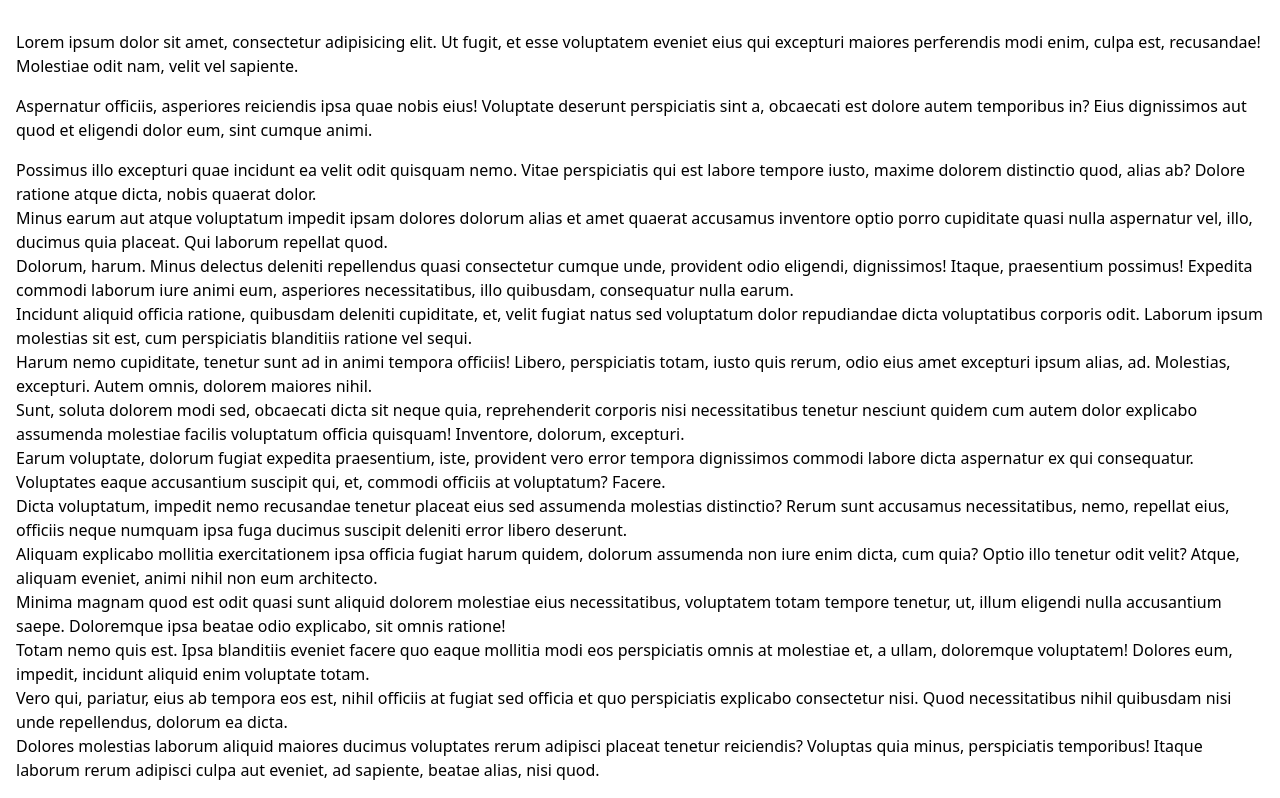
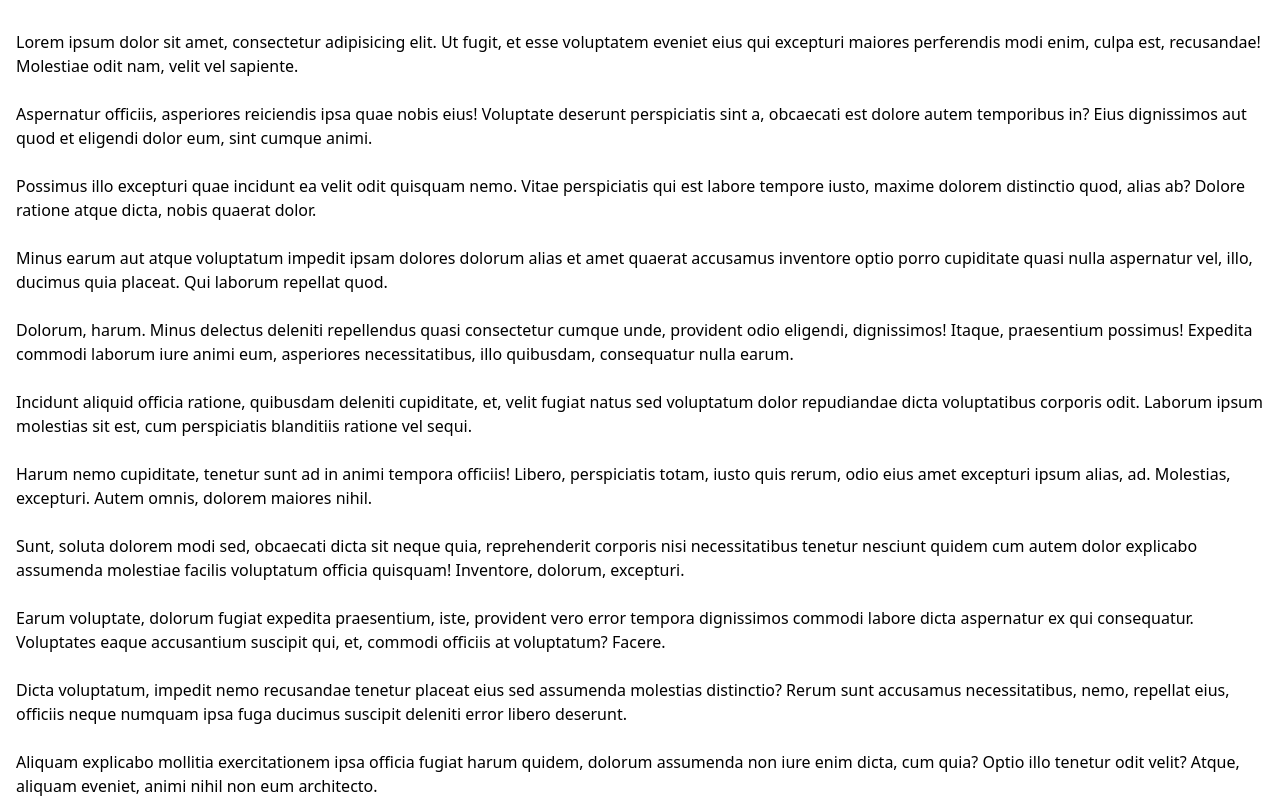
Before and after one commit to ms-bee/demo_site, a plain HTML site: page index.html in a window 1280 px wide. Shown: the part 180-978 px from the top of the page. Drawn offline with nearby package versions, Linux system fonts and the light colour scheme.

Commit message:
commit 2
week 2 addition

```diff
--- a/index.html
+++ b/index.html
@@ -6,7 +6,7 @@
 		<meta name="viewport" content="width=device-width, user-scalable=no, initial-scale=1.0, maximum-scale=1.0, minimum-scale=1.0">
 		<link href="https://cdn.jsdelivr.net/npm/tailwindcss/dist/tailwind.min.css" rel="stylesheet">
 
-		<title>ctva 461 demo</title>
+		<title>Week 2 ctva 461 demo</title>
 	</head>
 			<div class="container mx-auto bg-blue my-16 p-4 border-b md:border-b-2 border-grey ">
 
@@ -21,21 +21,21 @@
 				</div>
 
 					<div class="leading-normal">
-						<p class="mb-4">Lorem ipsum dolor sit amet, consectetur adipisicing elit. Ut fugit, et esse voluptatem eveniet eius qui excepturi maiores perferendis modi enim, culpa est, recusandae! Molestiae odit nam, velit vel sapiente.</p>
-						<p class="mb-4">Aspernatur officiis, asperiores reiciendis ipsa quae nobis eius! Voluptate deserunt perspiciatis sint a, obcaecati est dolore autem temporibus in? Eius dignissimos aut quod et eligendi dolor eum, sint cumque animi.</p>
-						<p class="mn-4">Possimus illo excepturi quae incidunt ea velit odit quisquam nemo. Vitae perspiciatis qui est labore tempore iusto, maxime dolorem distinctio quod, alias ab? Dolore ratione atque dicta, nobis quaerat dolor.</p>
-						<p class="mn-4">Minus earum aut atque voluptatum impedit ipsam dolores dolorum alias et amet quaerat accusamus inventore optio porro cupiditate quasi nulla aspernatur vel, illo, ducimus quia placeat. Qui laborum repellat quod.</p>
-						<p class="mn-4">Dolorum, harum. Minus delectus deleniti repellendus quasi consectetur cumque unde, provident odio eligendi, dignissimos! Itaque, praesentium possimus! Expedita commodi laborum iure animi eum, asperiores necessitatibus, illo quibusdam, consequatur nulla earum.</p>
-						<p class="mn-4">Incidunt aliquid officia ratione, quibusdam deleniti cupiditate, et, velit fugiat natus sed voluptatum dolor repudiandae dicta voluptatibus corporis odit. Laborum ipsum molestias sit est, cum perspiciatis blanditiis ratione vel sequi.</p>
-						<p class="mn-4">Harum nemo cupiditate, tenetur sunt ad in animi tempora officiis! Libero, perspiciatis totam, iusto quis rerum, odio eius amet excepturi ipsum alias, ad. Molestias, excepturi. Autem omnis, dolorem maiores nihil.</p>
-						<p class="mn-4">Sunt, soluta dolorem modi sed, obcaecati dicta sit neque quia, reprehenderit corporis nisi necessitatibus tenetur nesciunt quidem cum autem dolor explicabo assumenda molestiae facilis voluptatum officia quisquam! Inventore, dolorum, excepturi.</p>
-						<p class="mn-4">Earum voluptate, dolorum fugiat expedita praesentium, iste, provident vero error tempora dignissimos commodi labore dicta aspernatur ex qui consequatur. Voluptates eaque accusantium suscipit qui, et, commodi officiis at voluptatum? Facere.</p>
-						<p class="mn-4">Dicta voluptatum, impedit nemo recusandae tenetur placeat eius sed assumenda molestias distinctio? Rerum sunt accusamus necessitatibus, nemo, repellat eius, officiis neque numquam ipsa fuga ducimus suscipit deleniti error libero deserunt.</p>
-						<p class="mn-4">Aliquam explicabo mollitia exercitationem ipsa officia fugiat harum quidem, dolorum assumenda non iure enim dicta, cum quia? Optio illo tenetur odit velit? Atque, aliquam eveniet, animi nihil non eum architecto.</p>
-						<p class="mn-4">Minima magnam quod est odit quasi sunt aliquid dolorem molestiae eius necessitatibus, voluptatem totam tempore tenetur, ut, illum eligendi nulla accusantium saepe. Doloremque ipsa beatae odio explicabo, sit omnis ratione!</p>
-						<p class="mn-4">Totam nemo quis est. Ipsa blanditiis eveniet facere quo eaque mollitia modi eos perspiciatis omnis at molestiae et, a ullam, doloremque voluptatem! Dolores eum, impedit, incidunt aliquid enim voluptate totam.</p>
-						<p class="mn-4">Vero qui, pariatur, eius ab tempora eos est, nihil officiis at fugiat sed officia et quo perspiciatis explicabo consectetur nisi. Quod necessitatibus nihil quibusdam nisi unde repellendus, dolorum ea dicta.</p>
-						<p class="mn-4">Dolores molestias laborum aliquid maiores ducimus voluptates rerum adipisci placeat tenetur reiciendis? Voluptas quia minus, perspiciatis temporibus! Itaque laborum rerum adipisci culpa aut eveniet, ad sapiente, beatae alias, nisi quod.</p>
+						<p class="mb-6">Lorem ipsum dolor sit amet, consectetur adipisicing elit. Ut fugit, et esse voluptatem eveniet eius qui excepturi maiores perferendis modi enim, culpa est, recusandae! Molestiae odit nam, velit vel sapiente.</p>
+						<p class="mb-6">Aspernatur officiis, asperiores reiciendis ipsa quae nobis eius! Voluptate deserunt perspiciatis sint a, obcaecati est dolore autem temporibus in? Eius dignissimos aut quod et eligendi dolor eum, sint cumque animi.</p>
+						<p class="mb-6">Possimus illo excepturi quae incidunt ea velit odit quisquam nemo. Vitae perspiciatis qui est labore tempore iusto, maxime dolorem distinctio quod, alias ab? Dolore ratione atque dicta, nobis quaerat dolor.</p>
+						<p class="mb-6">Minus earum aut atque voluptatum impedit ipsam dolores dolorum alias et amet quaerat accusamus inventore optio porro cupiditate quasi nulla aspernatur vel, illo, ducimus quia placeat. Qui laborum repellat quod.</p>
+						<p class="mb-6">Dolorum, harum. Minus delectus deleniti repellendus quasi consectetur cumque unde, provident odio eligendi, dignissimos! Itaque, praesentium possimus! Expedita commodi laborum iure animi eum, asperiores necessitatibus, illo quibusdam, consequatur nulla earum.</p>
+						<p class="mb-6">Incidunt aliquid officia ratione, quibusdam deleniti cupiditate, et, velit fugiat natus sed voluptatum dolor repudiandae dicta voluptatibus corporis odit. Laborum ipsum molestias sit est, cum perspiciatis blanditiis ratione vel sequi.</p>
+						<p class="mb-6">Harum nemo cupiditate, tenetur sunt ad in animi tempora officiis! Libero, perspiciatis totam, iusto quis rerum, odio eius amet excepturi ipsum alias, ad. Molestias, excepturi. Autem omnis, dolorem maiores nihil.</p>
+						<p class="mb-6">Sunt, soluta dolorem modi sed, obcaecati dicta sit neque quia, reprehenderit corporis nisi necessitatibus tenetur nesciunt quidem cum autem dolor explicabo assumenda molestiae facilis voluptatum officia quisquam! Inventore, dolorum, excepturi.</p>
+						<p class="mb-6">Earum voluptate, dolorum fugiat expedita praesentium, iste, provident vero error tempora dignissimos commodi labore dicta aspernatur ex qui consequatur. Voluptates eaque accusantium suscipit qui, et, commodi officiis at voluptatum? Facere.</p>
+						<p class="mb-6">Dicta voluptatum, impedit nemo recusandae tenetur placeat eius sed assumenda molestias distinctio? Rerum sunt accusamus necessitatibus, nemo, repellat eius, officiis neque numquam ipsa fuga ducimus suscipit deleniti error libero deserunt.</p>
+						<p class="mb-6">Aliquam explicabo mollitia exercitationem ipsa officia fugiat harum quidem, dolorum assumenda non iure enim dicta, cum quia? Optio illo tenetur odit velit? Atque, aliquam eveniet, animi nihil non eum architecto.</p>
+						<p class="mb-6">Minima magnam quod est odit quasi sunt aliquid dolorem molestiae eius necessitatibus, voluptatem totam tempore tenetur, ut, illum eligendi nulla accusantium saepe. Doloremque ipsa beatae odio explicabo, sit omnis ratione!</p>
+						<p class="mb-6">Totam nemo quis est. Ipsa blanditiis eveniet facere quo eaque mollitia modi eos perspiciatis omnis at molestiae et, a ullam, doloremque voluptatem! Dolores eum, impedit, incidunt aliquid enim voluptate totam.</p>
+						<p class="mb-6">Vero qui, pariatur, eius ab tempora eos est, nihil officiis at fugiat sed officia et quo perspiciatis explicabo consectetur nisi. Quod necessitatibus nihil quibusdam nisi unde repellendus, dolorum ea dicta.</p>
+						<p class="mb-6">Dolores molestias laborum aliquid maiores ducimus voluptates rerum adipisci placeat tenetur reiciendis? Voluptas quia minus, perspiciatis temporibus! Itaque laborum rerum adipisci culpa aut eveniet, ad sapiente, beatae alias, nisi quod.</p>
 					</div>
 
 			</body>
```
Also changed, not shown: 1 other file.
